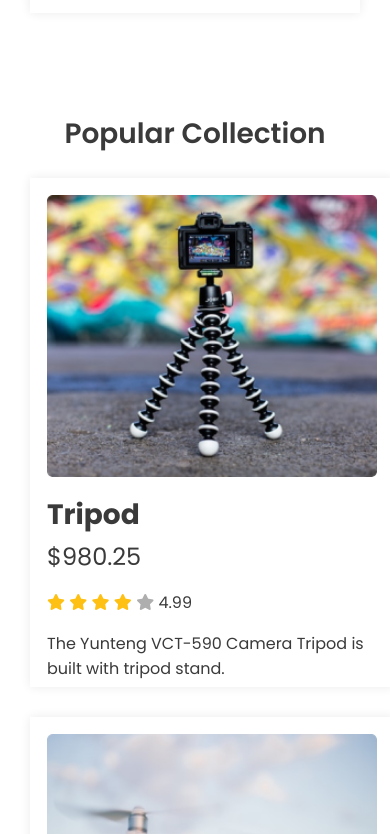
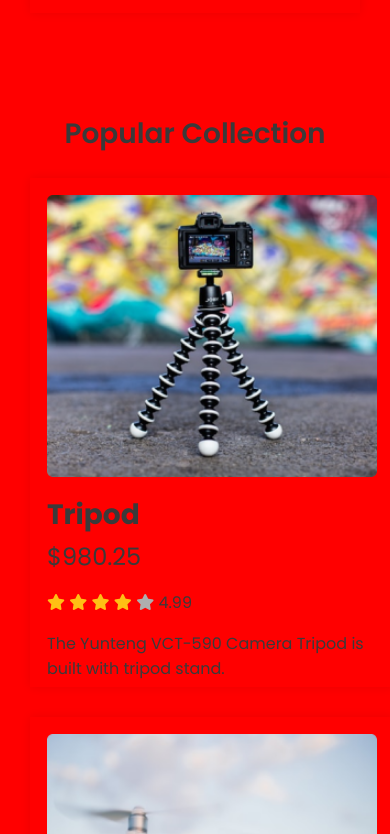
Before and after one commit to hasanmint/Influencer-gear-products, a plain HTML site: page index.html in a window 390 px wide. Shown: the part 757-1591 px from the top of the page. Drawn offline with Linux system fonts and the light colour scheme.

```diff
--- a/assets/css/style.css
+++ b/assets/css/style.css
@@ -251,3 +251,12 @@
 .footer-social a:hover {
 	opacity: 0.7;
 }
+
+/* =====================
+    Media Queries
+========================*/
+@media only screen and (max-width: 688px) {
+	body {
+		background-color: red;
+	}
+}
```
